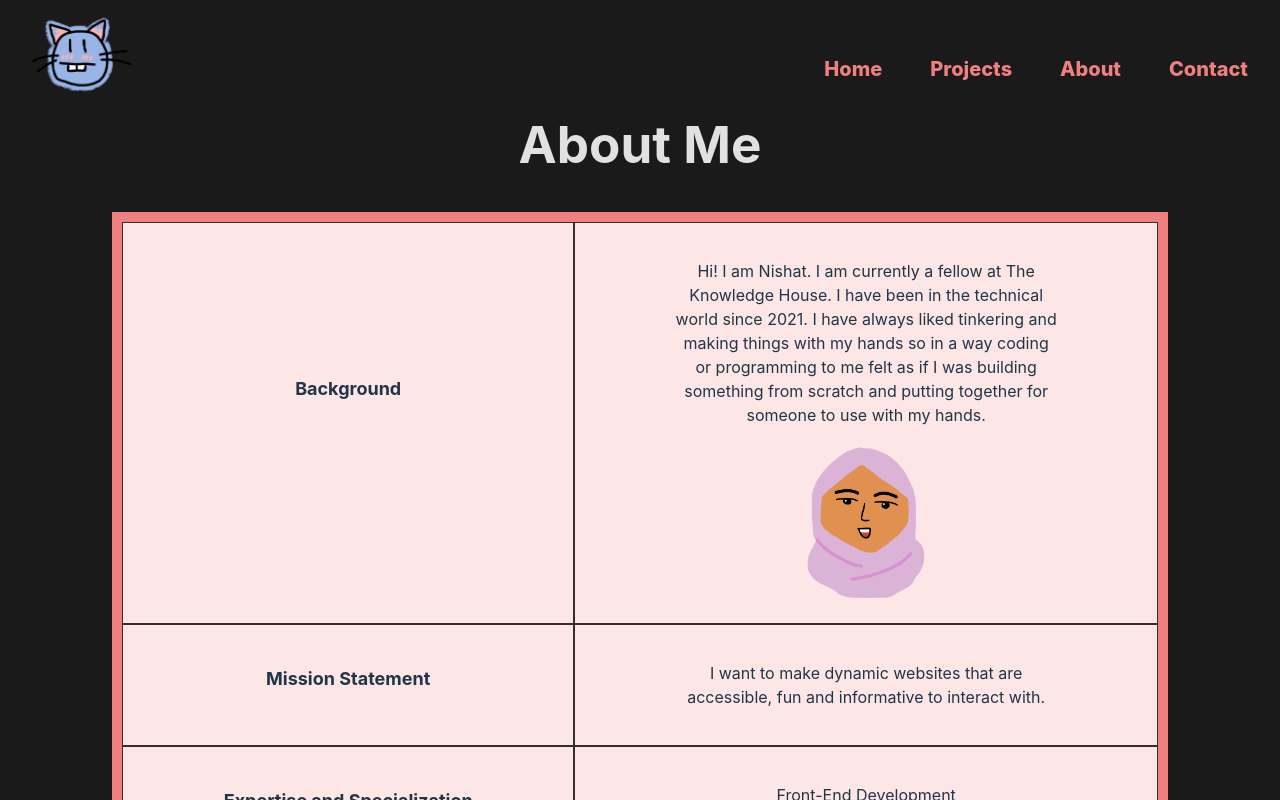
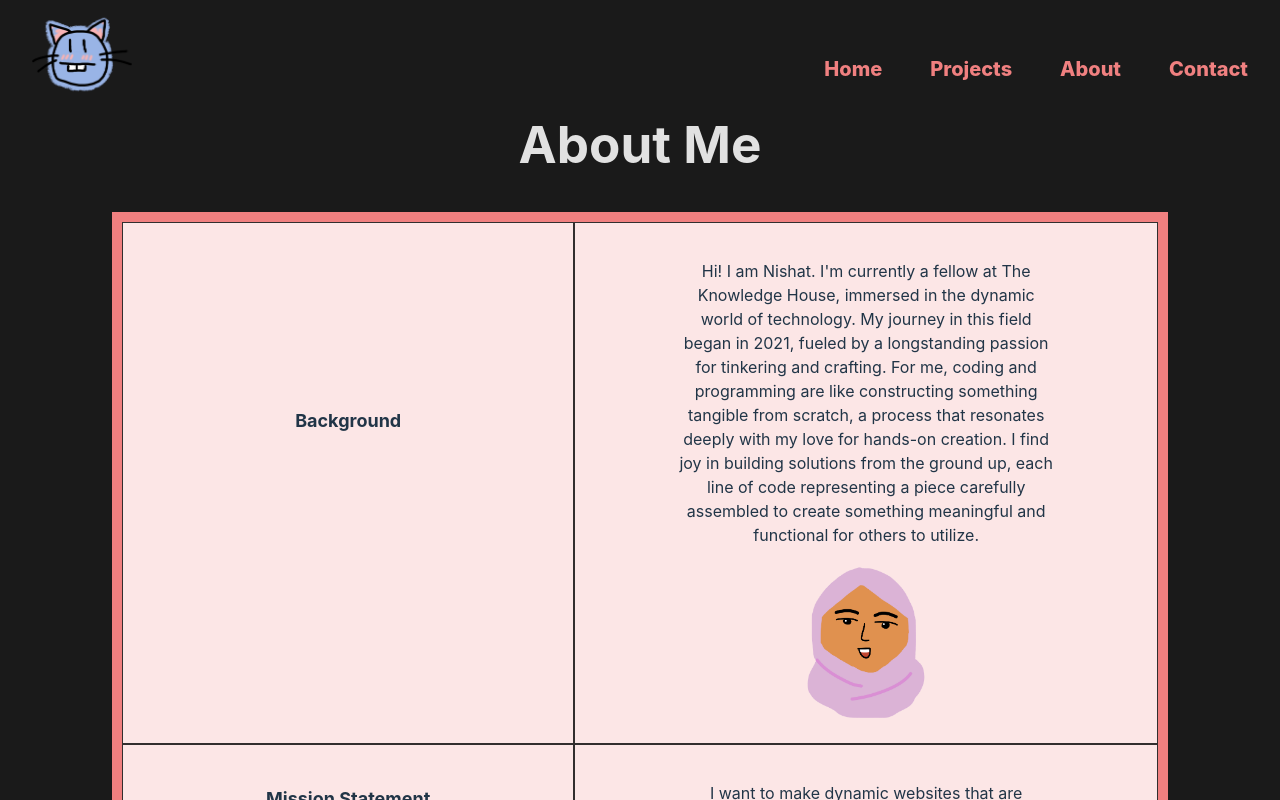
Before and after one commit to Nemo080/TKH-react-portfolio, a React (Vite) app: page /about in a window 1280 px wide. Shown: the top 800 px of the page. Built offline with nearby package versions, Linux system fonts and the light colour scheme.

Commit message:
new bg paragraph

```diff
--- a/src/components/About.jsx
+++ b/src/components/About.jsx
@@ -5,10 +5,10 @@ const About = () => {
     return (
         <div className='about-container mx-20'>
           <div className='about-item'>
-            <h3 className='text-lg font-bold my-28'>Background</h3>
+            <h3 className='text-lg font-bold my-36'>Background</h3>
           </div>
           <div className='about-item'>
-            <p className='my-4'>Hi! I am Nishat. I am currently a fellow at The Knowledge House. I have been in the technical world since 2021. I have always liked tinkering and making things with my hands so in a way coding or programming to me felt as if I was building something from scratch and putting together for someone to use with my hands.</p>
+            <p className='my-4'>Hi! I am Nishat.  I'm currently a fellow at The Knowledge House, immersed in the dynamic world of technology. My journey in this field began in 2021, fueled by a longstanding passion for tinkering and crafting. For me, coding and programming are like constructing something tangible from scratch, a process that resonates deeply with my love for hands-on creation. I find joy in building solutions from the ground up, each line of code representing a piece carefully assembled to create something meaningful and functional for others to utilize.</p>
             <img className="w-40 inline-flex" src="/me.png" />
           </div>
           <div className='about-item'>
```
